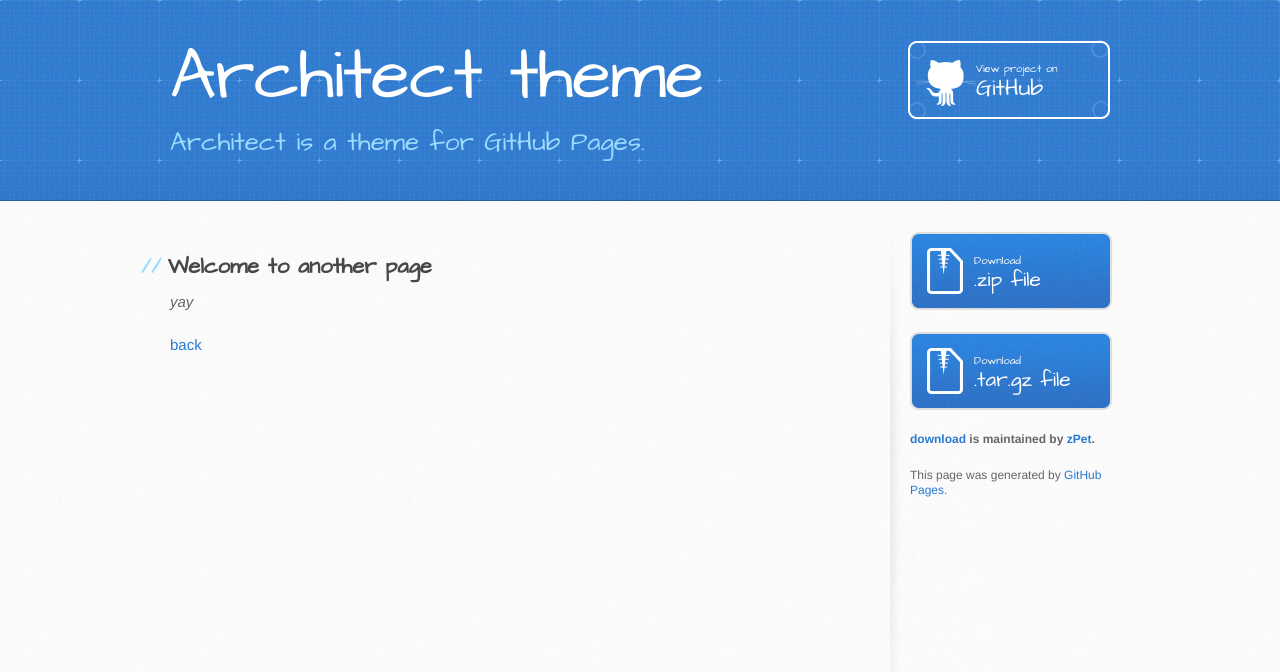
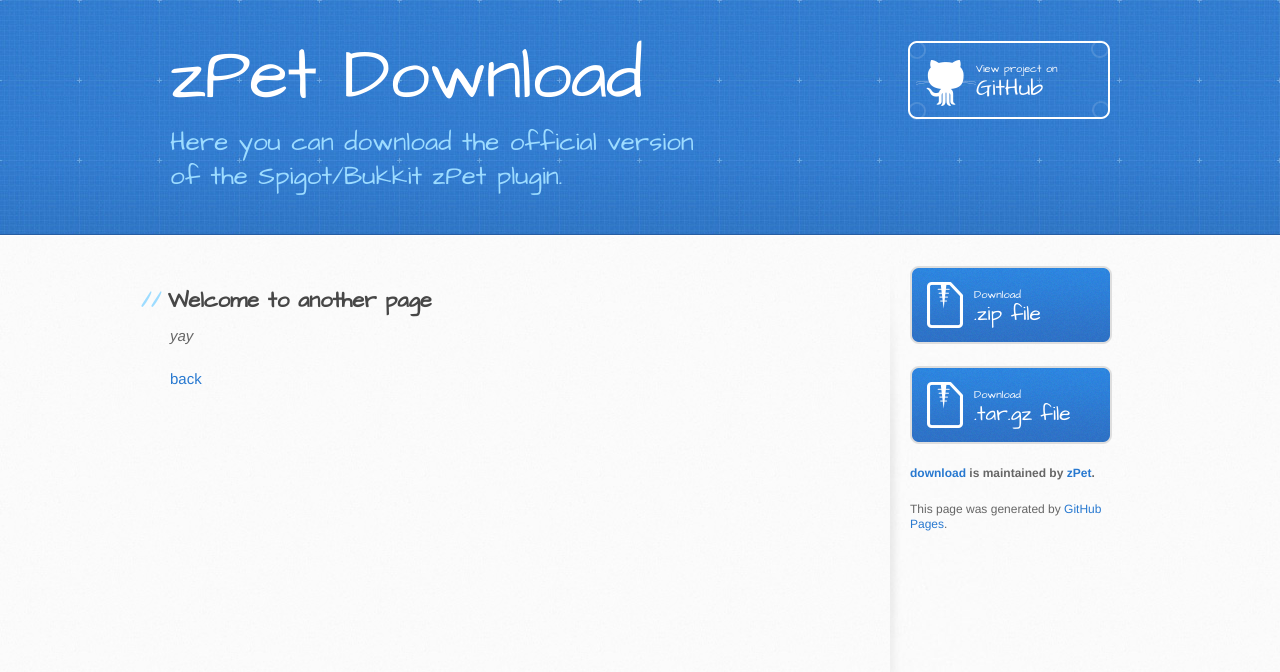
Before and after one commit to zPet/download, a Jekyll site: the page built from another-page.md, in a window 1280 px wide. Shown: the top 672 px of the page. Built offline with Jekyll 4.4.1, drawn with Linux system fonts in a browser that asks for light colours; our own code applies the rules of GitHub Pages for plain Markdown files.

Commit message:
Update _config.yml

```diff
--- a/_config.yml
+++ b/_config.yml
@@ -1,5 +1,5 @@
-title: Architect theme
-description: Architect is a theme for GitHub Pages.
+title: zPet Download
+description: Here you can download the official version of the Spigot/Bukkit zPet plugin.
 show_downloads: true
 google_analytics:
 theme: jekyll-theme-architect
```
